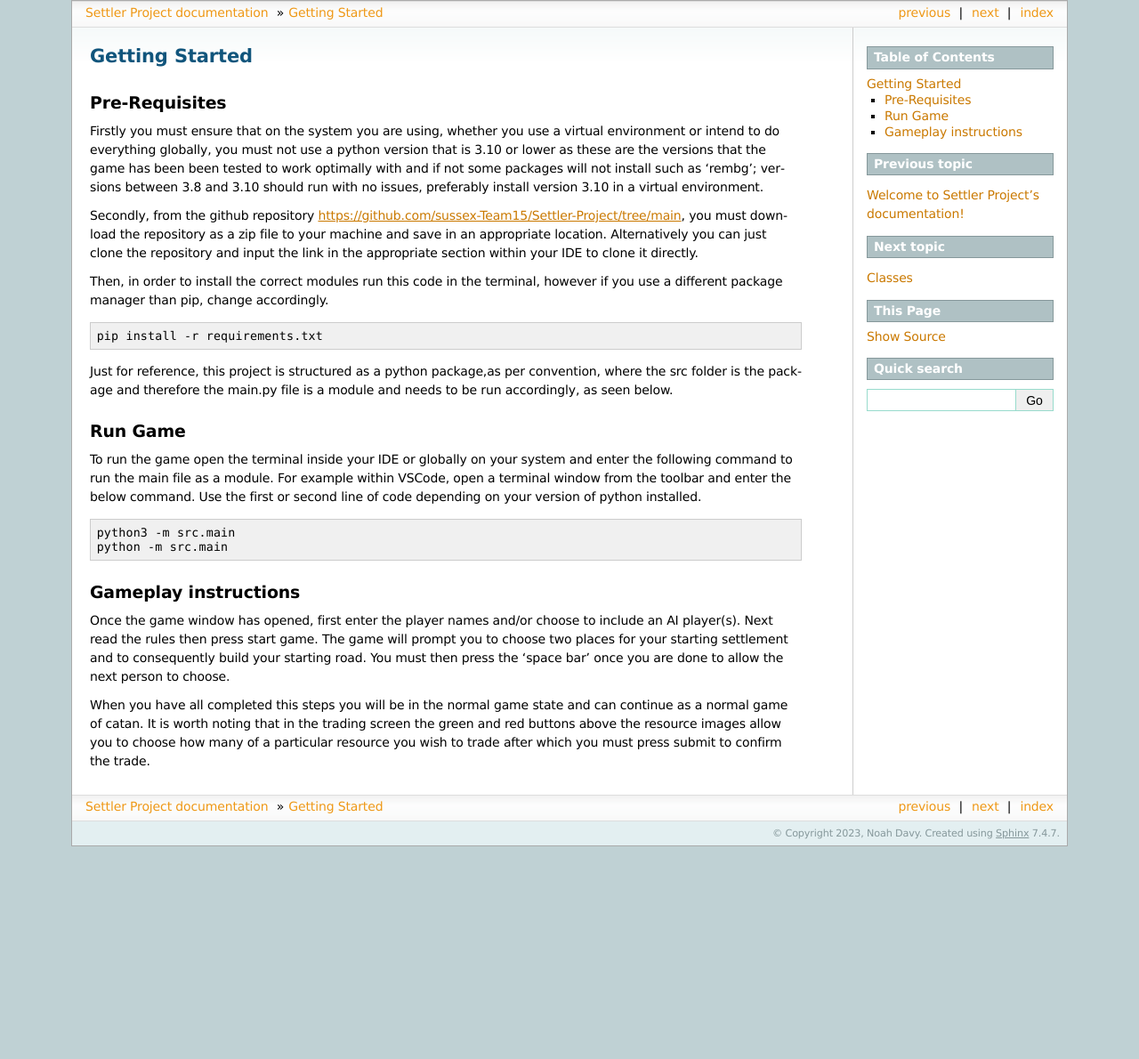
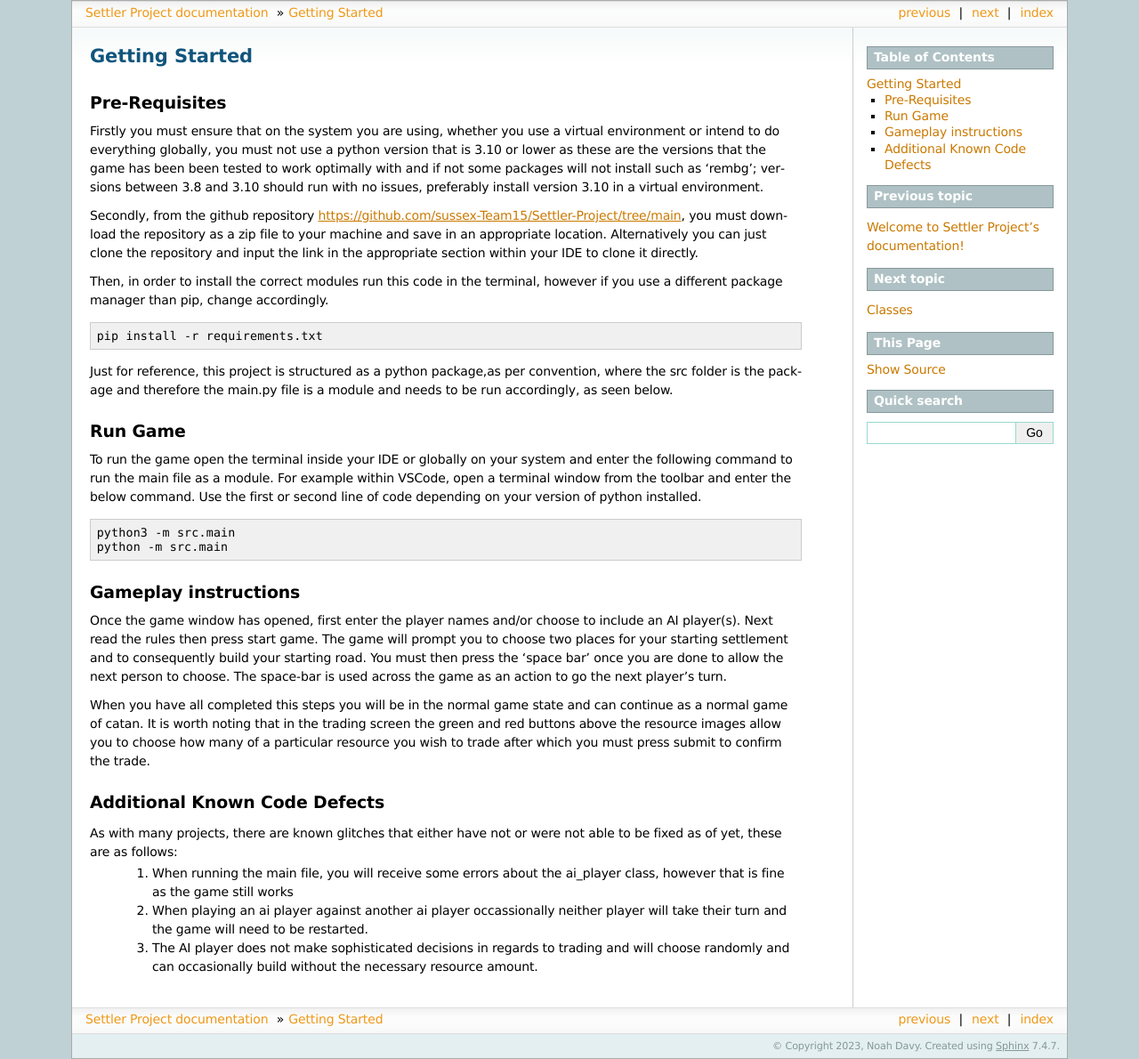
Before and after one commit to sussex-Team15/Settler-Project, a Sphinx documentation site: the page built from docs/installation.rst, in a window 1280 px wide. Shown: the whole page at 89% size. Built offline with Sphinx 7.4.7, drawn with Linux system fonts in a browser that asks for light colours; before the commit the page ends 951 px from its top, so only the background shows below that.

Commit message:
final docs update :)

```diff
--- a/docs/installation.rst
+++ b/docs/installation.rst
@@ -30,6 +30,17 @@ To run the game open the terminal inside your IDE or globally on your system and
 Gameplay instructions
 ---------------------
 
-Once the game window has opened, first enter the player names and/or choose to include an AI player(s). Next read the rules then press start game. The game will prompt you to choose two places for your starting settlement and to consequently build your starting road. You must then press the 'space bar' once you are done to allow the next person to choose.
+Once the game window has opened, first enter the player names and/or choose to include an AI player(s). Next read the rules then press start game. The game will prompt you to choose two places for your starting settlement and to consequently build your starting road. You must then press the 'space bar' once you are done to allow the next person to choose. The space-bar is used across the game as an action to go the next player's turn.
 
 When you have all completed this steps you will be in the normal game state and can continue as a normal game of catan. It is worth noting that in the trading screen the green and red buttons above the resource images allow you to choose how many of a particular resource you wish to trade after which you must press submit to confirm the trade.
+
+
+
+Additional Known Code Defects
+-----------------------------
+
+As with many projects, there are known glitches that either have not or were not able to be fixed as of yet, these are as follows:
+ 1. When running the main file, you will receive some errors about the ai_player class, however that is fine as the game still works
+ 2. When playing an ai player against another ai player occassionally neither player will take their turn and the game will need to be restarted.
+ 3. The AI player does not make sophisticated decisions in regards to trading and will choose randomly and can occasionally build without the necessary
+    resource amount.
```
